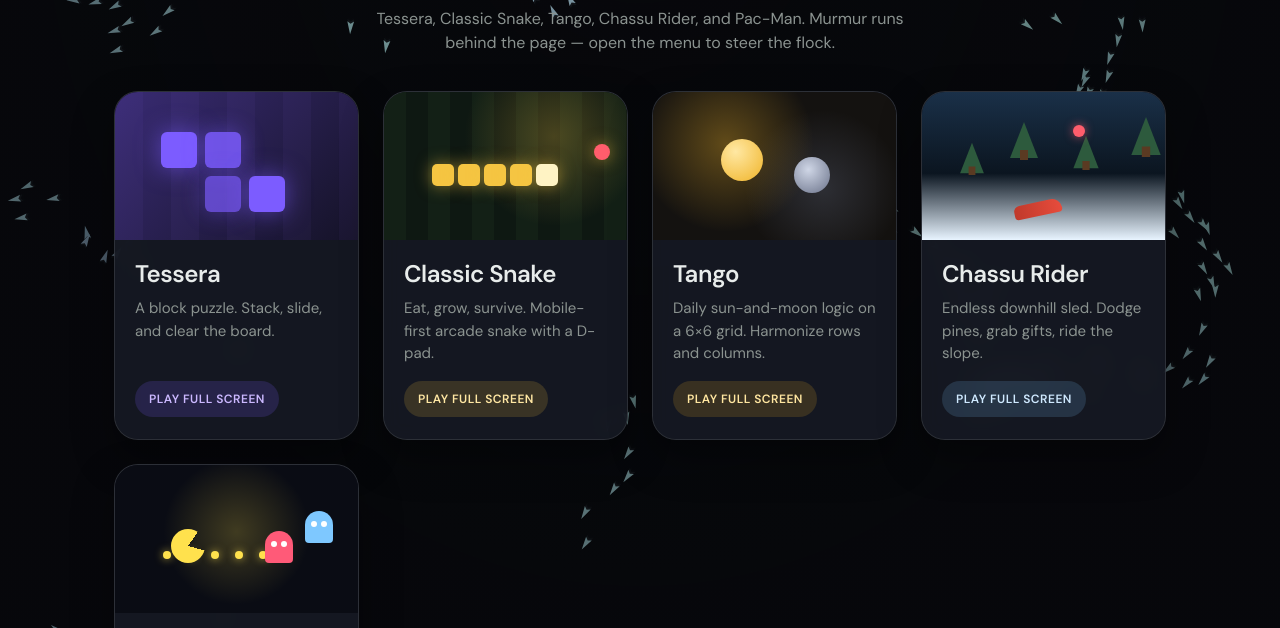
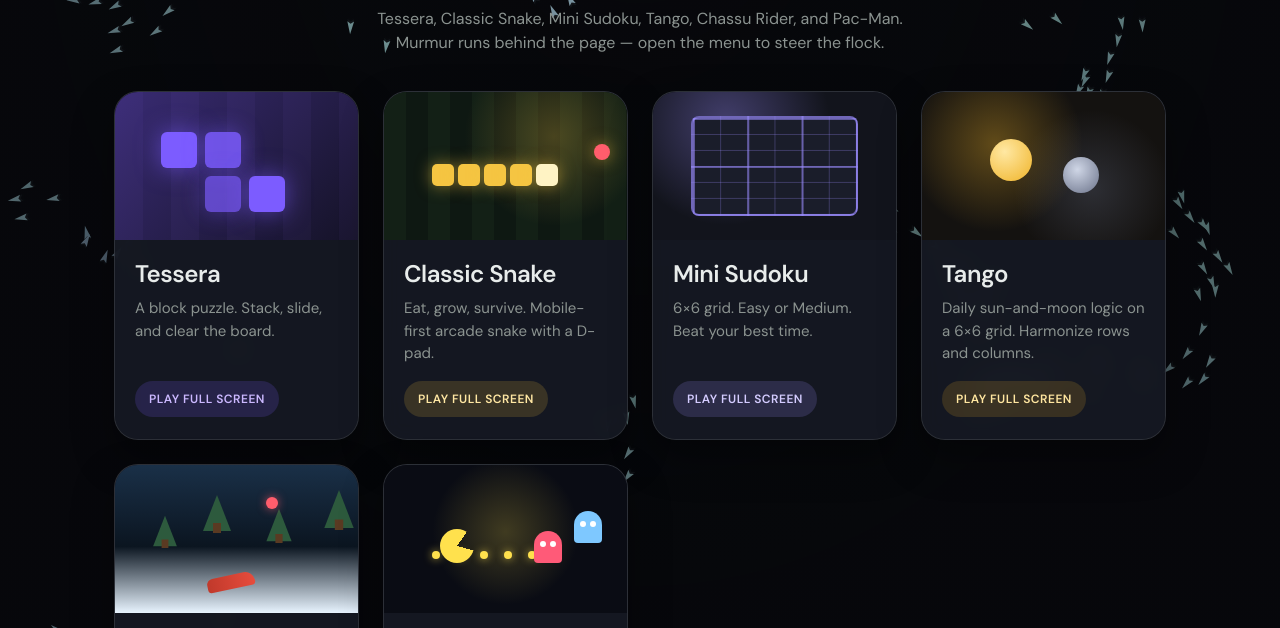
Before and after one commit to srinikvs/playadda, a plain HTML site: page index.html in a window 1280 px wide. Shown: the part 165-793 px from the top of the page. Drawn offline with Linux system fonts and the light colour scheme.

Commit message:
v1.2.2: add Mini Sudoku portal card
Add a Mini Sudoku home card linking to /mini-sudoku/, matching Tessera and
the other game cards (.body / .name / CTA). Visible at Pixel width (single
column under 640px, no overflow). Bump portal version to 1.2.2.

```diff
--- a/index.html
+++ b/index.html
@@ -5,7 +5,7 @@
   <meta name="viewport" content="width=device-width, initial-scale=1, viewport-fit=cover">
   <title>Games — Playadda</title>
   <meta name="theme-color" content="#07080c">
-  <meta name="description" content="Playadda games portal. Murmur runs live behind the homepage. Play Tessera, Classic Snake, Tango, Chassu Rider, and Pac-Man.">
+  <meta name="description" content="Playadda games portal. Murmur runs live behind the homepage. Play Tessera, Classic Snake, Mini Sudoku, Tango, Chassu Rider, and Pac-Man.">
   <link rel="icon" type="image/svg+xml" href="favicon.svg">
   <link rel="preconnect" href="https://fonts.googleapis.com">
   <link rel="preconnect" href="https://fonts.gstatic.com" crossorigin>
@@ -25,6 +25,7 @@
       --tango: #f0b429;
       --chassu: #7ec8ff;
       --pacman: #ffe14d;
+      --sudoku: #9b8cff;
       --shadow: 0 18px 40px rgba(0,0,0,.35);
       --radius-xl: 24px;
       --bar-top: max(16px, calc(env(safe-area-inset-top, 0px) + 16px));
@@ -94,6 +95,22 @@
         repeating-linear-gradient(90deg, #132016 0 22px, #0e1812 22px 44px),
         repeating-linear-gradient(0deg, #132016 0 22px, #0e1812 22px 44px);
     }
+    .preview.sudoku {
+      background:
+        radial-gradient(circle at 30% 20%, rgba(155,140,255,.35), transparent 50%),
+        #12141c;
+    }
+    .preview.sudoku .sudoku-grid {
+      position: absolute; inset: 24px 38px;
+      background:
+        linear-gradient(#9b8cff88 2px, transparent 2px) 0 0 / 100% 50%,
+        linear-gradient(90deg, #9b8cff88 2px, transparent 2px) 0 0 / 33.33% 100%,
+        linear-gradient(#9b8cff44 1px, transparent 1px) 0 0 / 100% 16.666%,
+        linear-gradient(90deg, #9b8cff44 1px, transparent 1px) 0 0 / 16.666% 100%,
+        #1a1d2a;
+      border: 2px solid #9b8cffaa;
+      border-radius: 8px;
+    }
     .block { position: absolute; width: 36px; height: 36px; border-radius: 6px; background: var(--tessera); box-shadow: 0 0 24px rgba(124,92,255,.6); }
     .dot { position: absolute; width: 8px; height: 8px; border-radius: 50%; background: #ffe14d; box-shadow: 0 0 8px rgba(255,225,77,.7); }
     .ghost { position: absolute; width: 28px; height: 32px; border-radius: 14px 14px 4px 4px; background: #ff5a78; }
@@ -113,6 +130,7 @@
     .chassu-cta { background: rgba(126,200,255,.16); color: #cfe9ff; }
     .snake-cta { background: rgba(245,197,66,.16); color: #ffe7a3; }
     .pacman-cta { background: rgba(255,225,77,.16); color: #fff0a8; }
+    .sudoku-cta { background: rgba(155,140,255,.18); color: #d4ccff; }
     footer { text-align: center; color: #6d7a93; font-size: 12px; margin-top: 36px; }
     .hamburger {
       position: fixed; top: var(--bar-top); right: var(--bar-right); z-index: 70;
@@ -191,7 +209,7 @@
     <header>
       <p class="kicker">Playadda</p>
       <h1>Pick a game</h1>
-      <p class="sub">Tessera, Classic Snake, Tango, Chassu Rider, and Pac-Man. Murmur runs behind the page — open the menu to steer the flock.</p>
+      <p class="sub">Tessera, Classic Snake, Mini Sudoku, Tango, Chassu Rider, and Pac-Man. Murmur runs behind the page — open the menu to steer the flock.</p>
     </header>
     <div class="grid">
       <a class="card" href="/tessera/" data-game="/tessera/" aria-label="Play Tessera">
@@ -220,6 +238,16 @@
           <h2 class="name">Classic Snake</h2>
           <p class="blurb">Eat, grow, survive. Mobile-first arcade snake with a D-pad.</p>
           <span class="cta snake-cta">Play full screen</span>
+        </div>
+      </a>
+      <a class="card" href="/mini-sudoku/" data-game="/mini-sudoku/" aria-label="Play Mini Sudoku">
+        <div class="preview sudoku" aria-hidden="true">
+          <span class="sudoku-grid"></span>
+        </div>
+        <div class="body">
+          <h2 class="name">Mini Sudoku</h2>
+          <p class="blurb">6×6 grid. Easy or Medium. Beat your best time.</p>
+          <span class="cta sudoku-cta">Play full screen</span>
         </div>
       </a>
       <a class="card" href="/tango/" data-game="/tango/" aria-label="Play Tango">
--- a/js/portal.js
+++ b/js/portal.js
@@ -1,5 +1,5 @@
 (function () {
-  const VERSION = "1.1.0";
+  const VERSION = "1.2.2";
   const canvas = document.getElementById("ambient");
   const flock = window.startMurmur(canvas);
 
```
Also changed, not shown: README.md, 1 other file.
